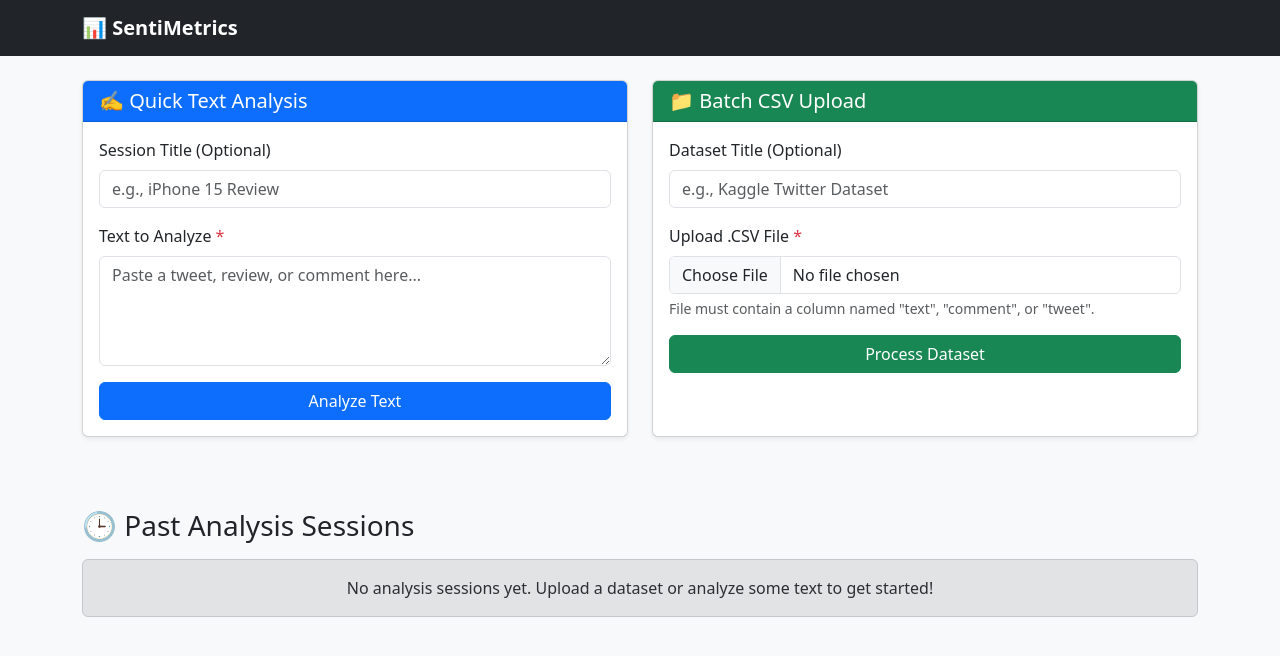
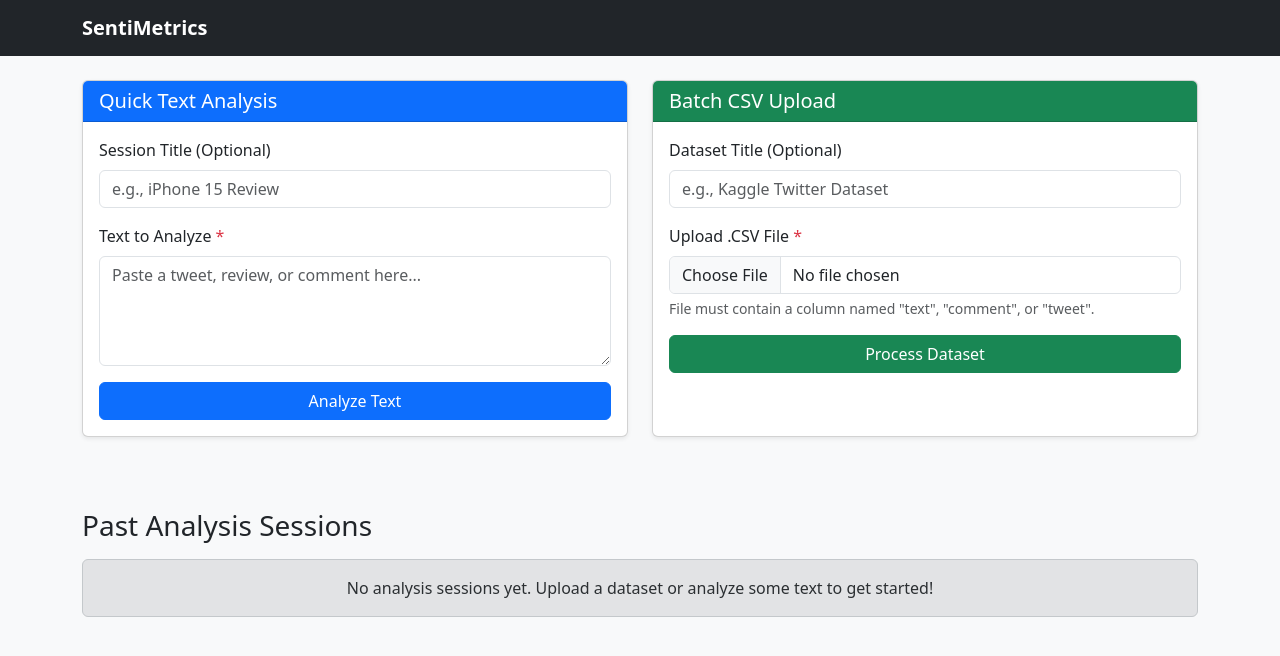
Before and after one commit to iamNaman-official/SentiMetrics, a Django app: page / in a window 1280 px wide. Shown: the top 656 px of the page. Run offline with Django 5.2, Linux system fonts and the light colour scheme; data that the repository does not hold is empty.

Commit message:
Html changes

```diff
--- a/sentimetrics_proj/urls.py
+++ b/sentimetrics_proj/urls.py
@@ -1,19 +1,3 @@
-"""
-URL configuration for sentimetrics_proj project.
-
-The `urlpatterns` list routes URLs to views. For more information please see:
-    https://docs.djangoproject.com/en/6.1/topics/http/urls/
-Examples:
-Function views
-    1. Add an import:  from my_app import views
-    2. Add a URL to urlpatterns:  path('', views.home, name='home')
-Class-based views
-    1. Add an import:  from other_app.views import Home
-    2. Add a URL to urlpatterns:  path('', Home.as_view(), name='home')
-Including another URLconf
-    1. Import the include() function: from django.urls import include, path
-    2. Add a URL to urlpatterns:  path('blog/', include('blog.urls'))
-"""
 
 from django.contrib import admin
 from django.urls import include, path
--- a/templates/base.html
+++ b/templates/base.html
@@ -3,7 +3,7 @@
 <head>
     <meta charset="UTF-8">
     <meta name="viewport" content="width=device-width, initial-scale=1.0">
-    <title>SentiMetrics | Hackathon Dashboard</title>
+    <title>SentiMetrics</title>
     <!-- Bootstrap 5 CSS -->
     <link href="https://cdn.jsdelivr.net/npm/bootstrap@5.3.2/dist/css/bootstrap.min.css" rel="stylesheet">
     <!-- Chart.js -->
@@ -15,7 +15,7 @@
     <nav class="navbar navbar-expand-lg navbar-dark bg-dark mb-4">
         <div class="container">
             <!-- Dynamic URL tag instead of hardcoded "/" -->
-            <a class="navbar-brand fw-bold" href="{% url 'dashboard' %}">📊 SentiMetrics</a>
+            <a class="navbar-brand fw-bold" href="{% url 'dashboard' %}">SentiMetrics</a>
         </div>
     </nav>
 
--- a/templates/dashboard.html
+++ b/templates/dashboard.html
@@ -6,7 +6,7 @@
     <div class="col-md-6 mb-4">
         <div class="card shadow-sm h-100">
             <div class="card-header bg-primary text-white">
-                <h5 class="card-title mb-0">✍️ Quick Text Analysis</h5>
+                <h5 class="card-title mb-0">Quick Text Analysis</h5>
             </div>
             <div class="card-body">
                 <form action="{% url 'analyze_single' %}" method="POST">
@@ -29,7 +29,7 @@
     <div class="col-md-6 mb-4">
         <div class="card shadow-sm h-100">
             <div class="card-header bg-success text-white">
-                <h5 class="card-title mb-0">📁 Batch CSV Upload</h5>
+                <h5 class="card-title mb-0">Batch CSV Upload</h5>
             </div>
             <div class="card-body">
                 <form action="{% url 'analyze_batch' %}" method="POST" enctype="multipart/form-data">
@@ -53,7 +53,7 @@
 <!-- Past Analysis Sessions -->
 <div class="row">
     <div class="col-12">
-        <h3 class="mb-3">🕒 Past Analysis Sessions</h3>
+        <h3 class="mb-3">Past Analysis Sessions</h3>
         {% if sessions %}
             <div class="list-group shadow-sm">
                 {% for session in sessions %}
--- a/templates/session_detail.html
+++ b/templates/session_detail.html
@@ -46,7 +46,7 @@
     <div class="col-md-5 mb-4">
         <div class="card shadow-sm h-100">
             <div class="card-header bg-dark text-white">
-                <h5 class="card-title mb-0">📊 Sentiment Breakdown</h5>
+                <h5 class="card-title mb-0">Sentiment Breakdown</h5>
             </div>
             <div class="card-body d-flex justify-content-center align-items-center">
                 <!-- Canvas for Chart.js -->
@@ -59,7 +59,7 @@
     <div class="col-md-7 mb-4">
         <div class="card shadow-sm h-100">
             <div class="card-header bg-dark text-white">
-                <h5 class="card-title mb-0">📋 Analysis Data</h5>
+                <h5 class="card-title mb-0">Analysis Data</h5>
             </div>
             <div class="card-body p-0" style="max-height: 350px; overflow-y: auto;">
                 <table class="table table-hover table-striped mb-0">
```
Also changed, not shown: sentimetrics_proj/asgi.py (+0 -9 lines), sentimetrics_proj/settings.py (+1 -23 lines), sentimetrics_proj/wsgi.py (+0 -9 lines).
